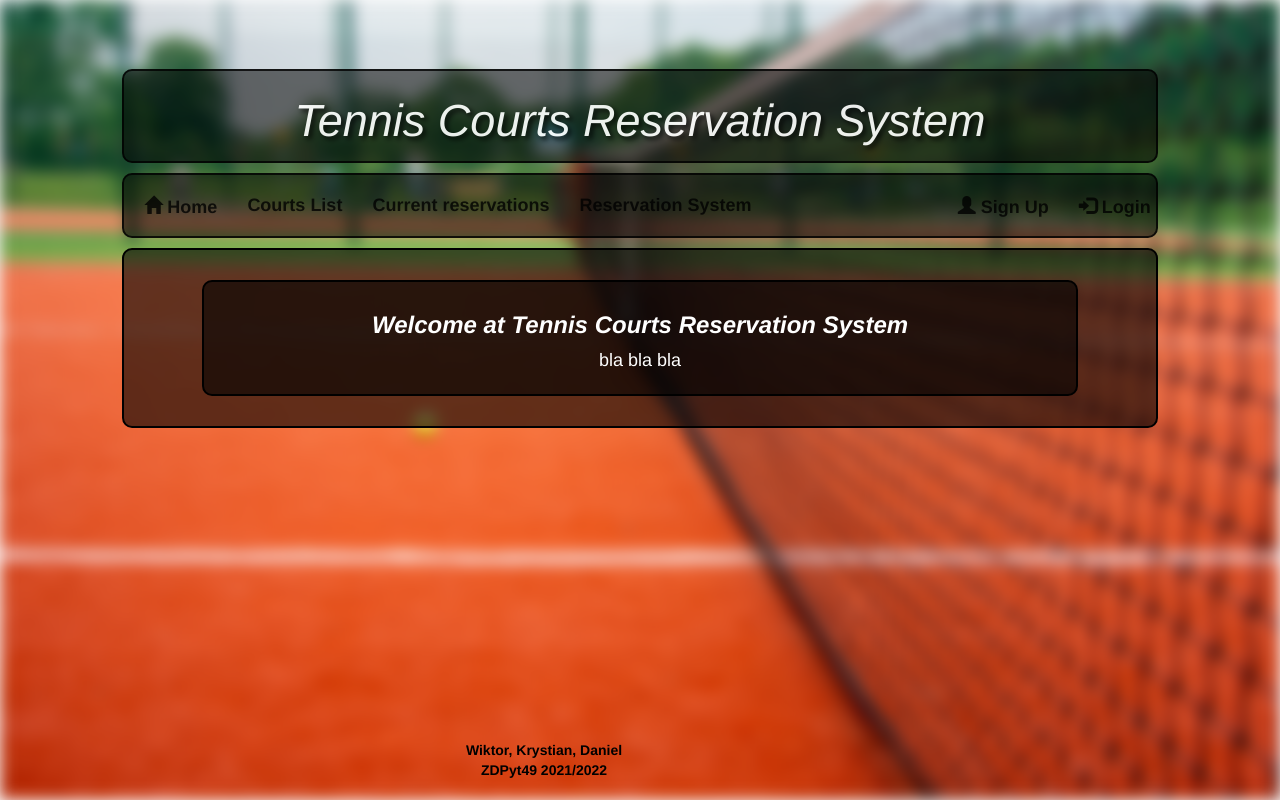
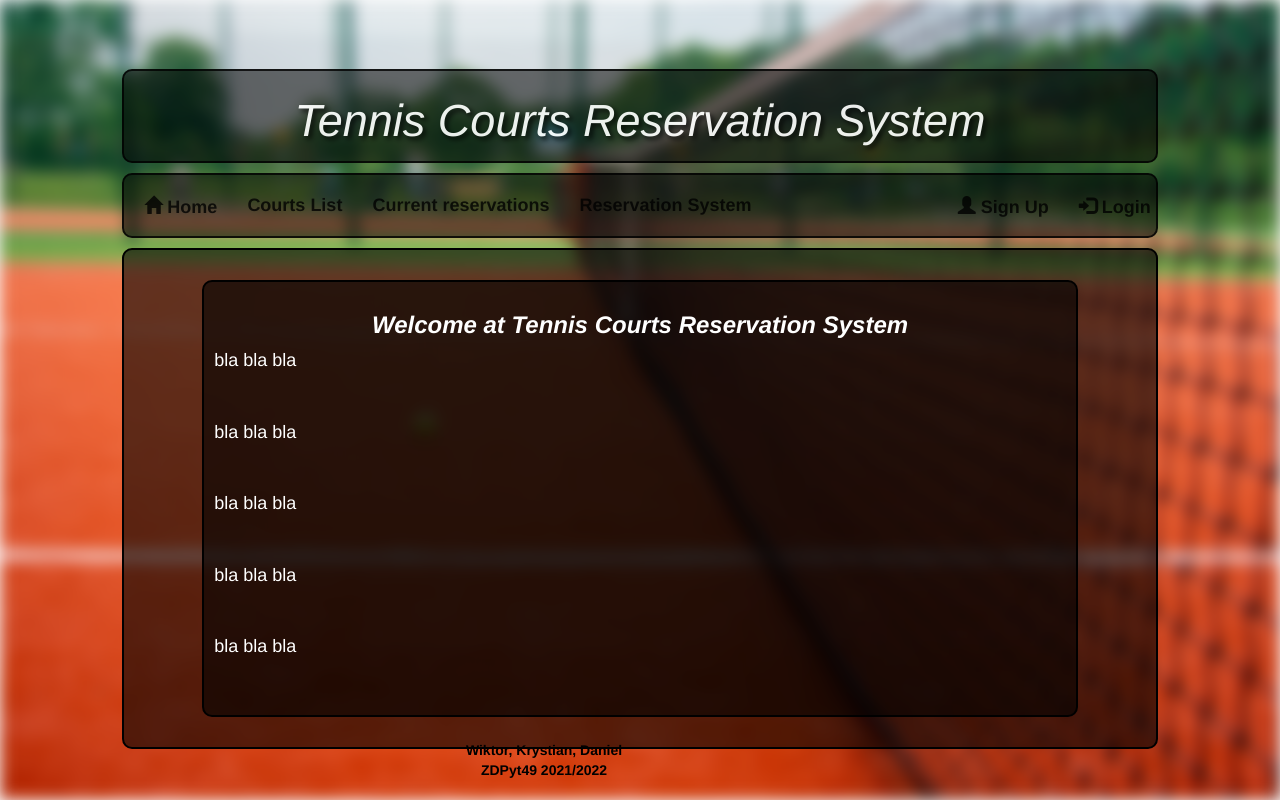
Before and after one commit to WikKab/tennis-court-reservations, a Django app: template tennis_courts/templates/index.html in a window 1280 px wide. Run offline with Django 3.2, Linux system fonts and the light colour scheme; the template is opened without the code that fills it, so the values that code supplies are empty; some libraries are stand-ins or nearby versions.

Commit message:
add some additionl changes reservations new details view

```diff
--- a/tennis_courts/templates/index.html
+++ b/tennis_courts/templates/index.html
@@ -4,7 +4,12 @@
 
     <div class="content">
             <h3>Welcome at Tennis Courts Reservation System</h3>
-    <p style="text-align:center">bla bla bla<p>
+
+        <p style="text-align:left">bla bla bla<p></br>
+        <p style="text-align:left">bla bla bla<p></br>
+        <p style="text-align:left">bla bla bla<p></br>
+        <p style="text-align:left">bla bla bla<p></br>
+        <p style="text-align:left">bla bla bla<p></br>
 
     </div>
 
```
Also changed, not shown: db.sqlite3.
